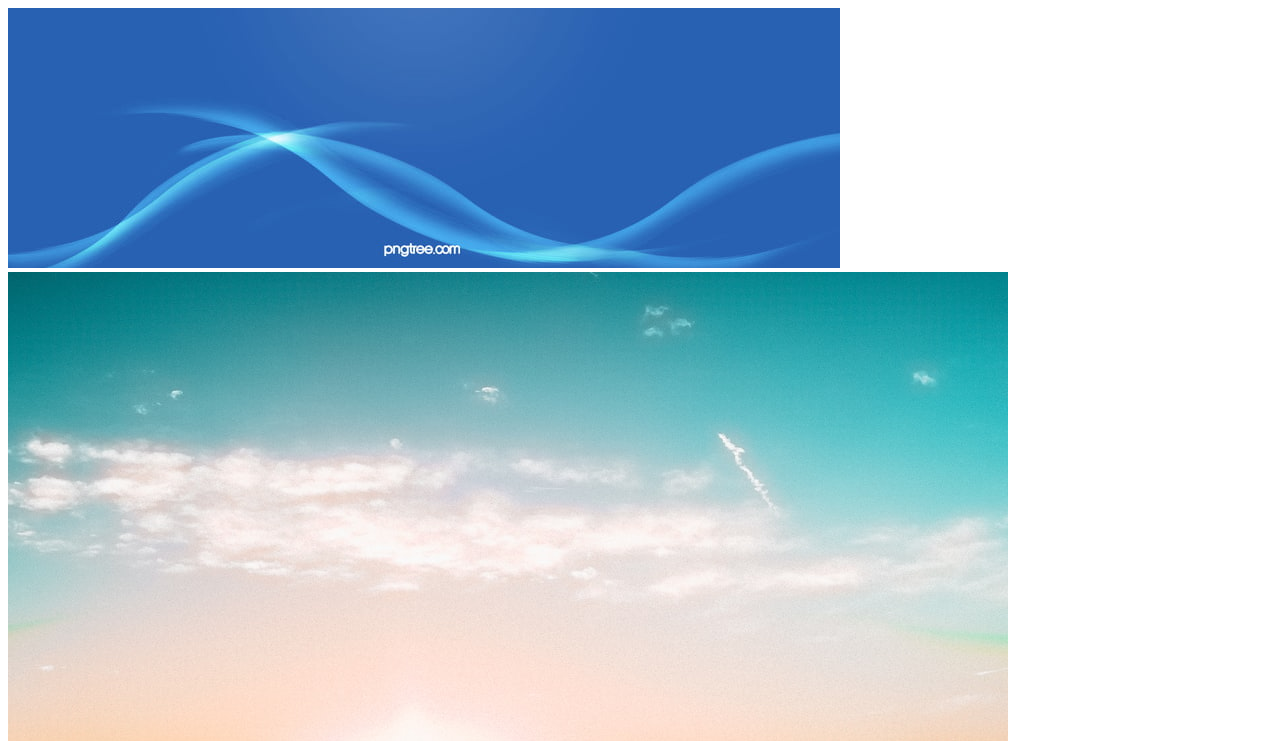
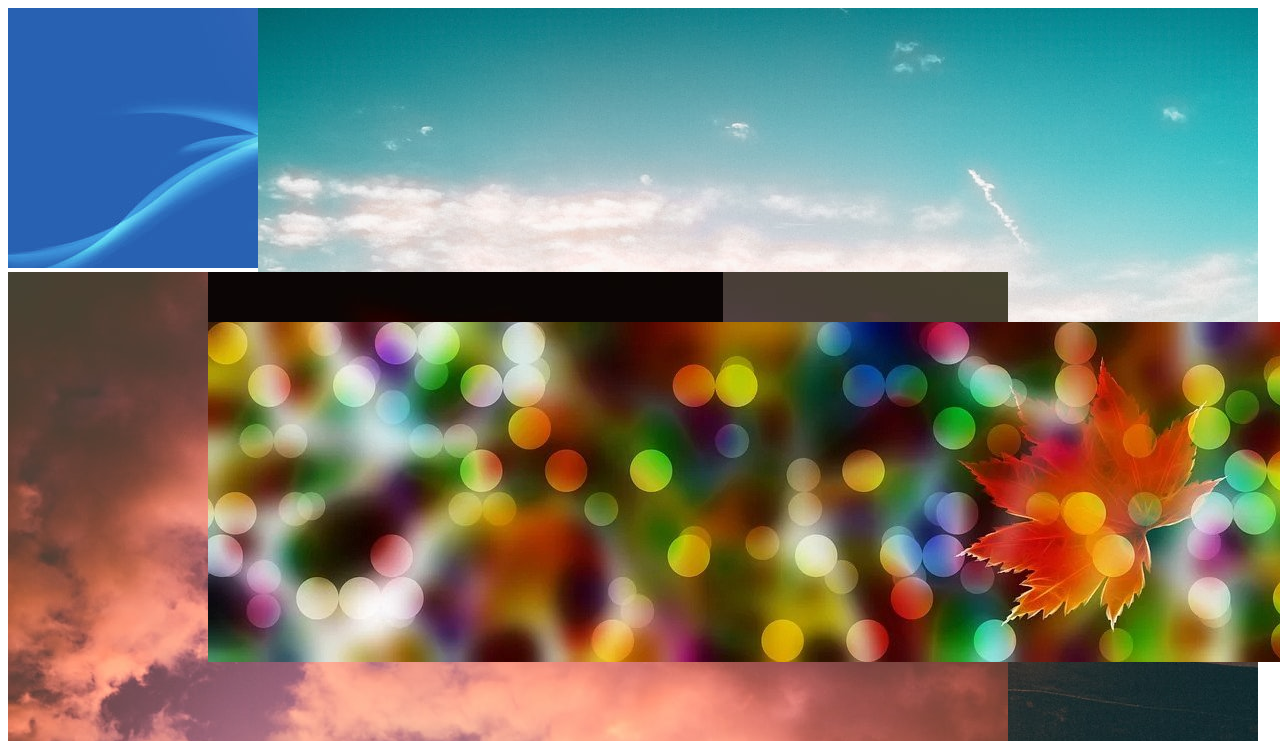
Before and after one commit to css3kit/Ex3-Website, a plain HTML site: page index.html in a window 1280 px wide. Shown: the top 741 px of the page. Drawn offline with Linux system fonts and the light colour scheme.

Commit message:
Completed

```diff
--- a/index.html
+++ b/index.html
@@ -4,7 +4,7 @@
 <head>
   <meta charset="utf-8">
   <title></title>
-  <link rel="stylesheet" href="styles1.css">
+  <link rel="stylesheet" href="css/styles.css">
 </head>
 
 <body>
```
